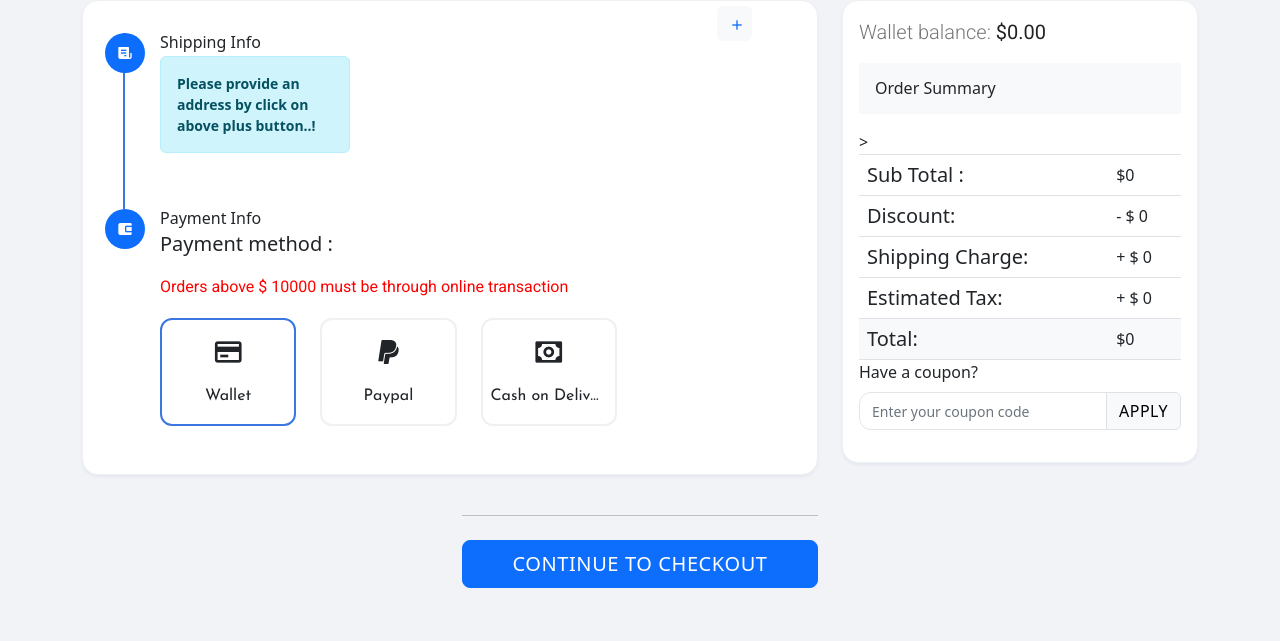
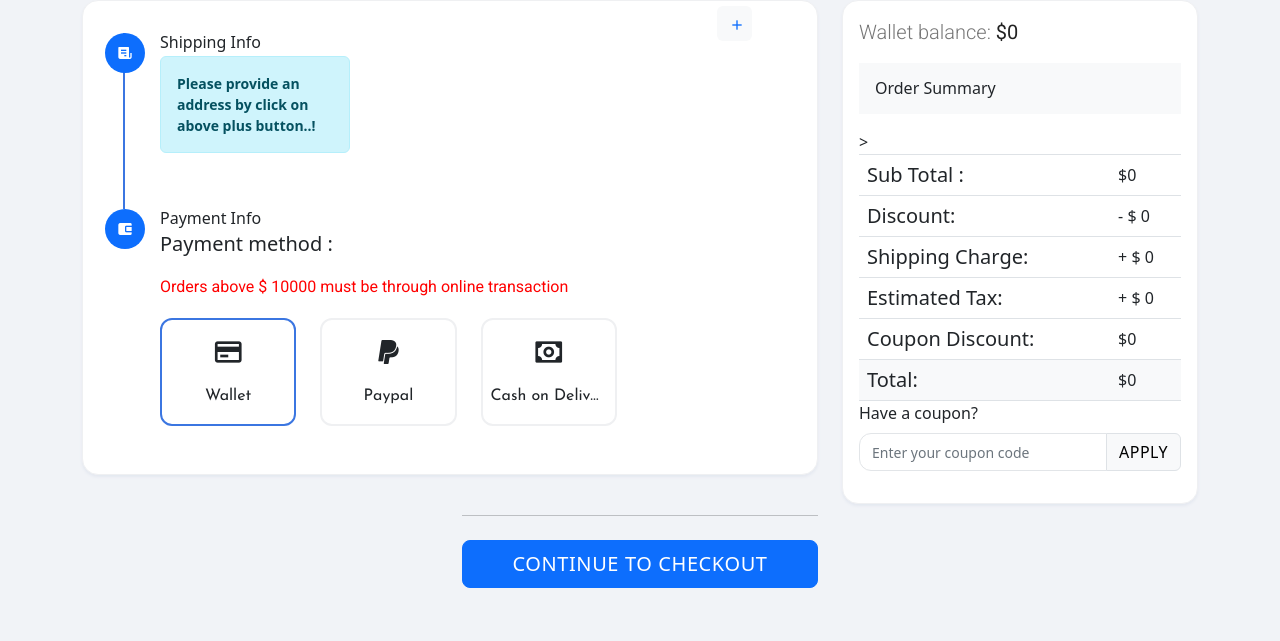
Before and after one commit to VishnudasER/timezone, a Django app: page /checkout/ in a window 1280 px wide. Shown: the part 143-784 px from the top of the page. Run offline with Django 5.2, Linux system fonts and the light colour scheme; the visitor is signed in with stand-in values (Sample User, id 1); data that the repository does not hold is empty; some libraries are stand-ins or nearby versions.

Commit message:
new updates

```diff
--- a/admin_side/models.py
+++ b/admin_side/models.py
@@ -92,6 +92,9 @@ class Applied_coupon(models.Model):
     coupon = models.CharField(max_length=50, null=True, blank=True)
     applied = models.BooleanField(default=True)
 
+    def __str__(self):
+        return f"{self.user} - {self.coupon}"
+
 
 class ProductOffer(models.Model):
     product = models.ForeignKey(Product, on_delete=models.CASCADE)
--- a/cart/views.py
+++ b/cart/views.py
@@ -34,6 +34,9 @@ def add_to_cart(request, uid):
         return redirect('login_perform')
 
     product = get_object_or_404(Product, id=uid)
+    if not (product.active and product.brand.active and product.category.active):
+        messages.error(request, f"{product.title} is unavailable.")
+        return redirect(request.META.get('HTTP_REFERER', '/'))
     if product.stock == 0:
         messages.error(request, f"{product.title} is out of stock.")
     elif CartItem.objects.filter(product=product, user=request.user).exists():
@@ -141,25 +144,18 @@ def update_quantity(request, cart_item_id, action):
 
 @login_required(login_url='login_perform')
 def checkout(request):
-    # Fetch user's cart items
     cart_items = CartItem.objects.filter(user=request.user)
-
-    # Recalculate total cart price based on the updated quantity
     total_cart_price = sum(item.total_price() for item in cart_items)
 
-    # Fetch user addresses
     user_addresses = Address.objects.filter(user=request.user)
+    discount_amount = Decimal('0.01') * total_cart_price
+    shipping_charge = Decimal('0.005') * total_cart_price
+    estimated_tax = Decimal('0.02') * total_cart_price
+    new_price = total_cart_price - discount_amount + shipping_charge + estimated_tax
+    request.session['new_price'] = str(new_price)
 
-    # Calculate discount, shipping charge, and estimated tax based on your logic
-    discount_amount = Decimal('0.01') * total_cart_price  # 1% discount
-    shipping_charge = Decimal('0.005') * total_cart_price  # 0.5% shipping charge
-    estimated_tax = Decimal('0.02') * total_cart_price  # 2% estimated tax
+    applied_coupon_discount = Decimal('0.00')  # Initialize applied coupon discount to 0
 
-    # Calculate the new price after applying discounts, charges, and tax
-    new_price = total_cart_price - discount_amount + shipping_charge + estimated_tax
-    request.session['new_price'] = str(new_price)  # Convert Decimal to string before saving
-
-    # Handle coupon form submission
     if request.method == 'POST':
         coupon_form = CouponForm(request.POST)
         if coupon_form.is_valid():
@@ -174,30 +170,23 @@ def checkout(request):
 
                     if discounted_price >= 0:
                         new_price = discounted_price
-                        request.session['coupon'] = code
-                        request.session['discount_price'] = str(coupon.discount_price)  # Convert Decimal to string
-                        request.session['new_price'] = str(new_price)  # Convert Decimal to string
+                        applied_coupon_discount = coupon.discount_price
+                        request.session['applied_coupon_discount'] = applied_coupon_discount
+                        request.session['discount_price'] = str(coupon.discount_price)
+                        request.session['new_price'] = str(new_price)
                         messages.success(request, f'Coupon {code} applied successfully!')
                     else:
                         messages.error(request, f"The coupon {code} cannot reduce the total below zero.")
                 except Coupon.DoesNotExist:
                     messages.error(request, 'Invalid coupon code.')
 
-    # Ensure there is at least one address for the user
-    # if not user_addresses.exists():
-    #     messages.warning(request, 'Please add an address before proceeding to checkout.')
-    #     return redirect('add_address')
-
-    # Check for out of stock or inactive products in the cart
     for cart_item in cart_items:
-        if cart_item.quantity > cart_item.product.stock or not cart_item.product.active:
+        if cart_item.quantity > cart_item.product.stock or not (cart_item.product.active and cart_item.product.brand.active and cart_item.product.category.active):
             messages.error(request, f'{cart_item.product.title} is out of stock or inactive.')
+            cart_item.delete()
             return redirect('cart')
 
-    # Pass the first address to the template as the default shipping address
     default_address = user_addresses.first()
-
-    # Fetch user's wallet balance
     wallet_balance = Wallet.objects.filter(user=request.user).aggregate(total_balance=Sum(
         Case(
             When(balance_type=Wallet.DEBIT, then=F('amount') * -1),
@@ -206,7 +195,6 @@ def checkout(request):
         )
     ))['total_balance'] or Decimal('0.00')
 
-    # Prepare context for rendering the checkout template
     context = {
         'cart_items': cart_items,
         'user_addresses': user_addresses,
@@ -217,10 +205,12 @@ def checkout(request):
         'default_address': default_address,
         'new_price': new_price,
         'wallet_balance': wallet_balance,
-        'coupon_form': CouponForm()
+        'coupon_form': CouponForm(),
+        'applied_coupon_discount': applied_coupon_discount,  # Pass applied coupon discount to the template
     }
 
     return render(request, 'user/checkout.html', context)
+
 
 
 @login_required(login_url='login_perform')
@@ -229,8 +219,15 @@ def wishlist(request):
     return render(request,'user/wishlist.html',{'wish':wish})
 
 @login_required(login_url='login_perform')
+
 def add_to_wishlist(request, id):
+
     product = get_object_or_404(Product, id=id)
+
+    if not (product.active and product.brand.active and product.category.active):
+        messages.error(request, f'{product.title} is unavailable.')
+        return redirect('wishlist')
+
     wishlist_item, created = Wishlist.objects.get_or_create(product=product, user=request.user)
 
     if not created:
@@ -399,10 +396,23 @@ def cancel_order(request, order_id):
             item.product.stock += item.quantity
             item.product.save()
 
+        # Calculate the total amount of the order
+        if order.billing_status != 'COD':
+            # Calculate the total amount of the order
+            total_amount = sum(item.product.price * item.quantity for item in order_items)
+
+            # Create a Wallet entry to credit the amount back
+            Wallet.objects.create(user=order.user, amount=total_amount, balance_type=Wallet.CREDIT)
+            messages.success(request, 'Order cancelled. Amount credited to wallet.')
+        else:
+            messages.info(request, 'COD selected. Amount not credited to wallet.')
+
         # Change order status and set it to cancelled
         order.active = False
         order.status = 'cancelled'
         order.save()
+    else:
+        messages.error(request, 'This order cannot be cancelled.')
 
     return redirect('order_listing')
 
@@ -432,7 +442,6 @@ def return_order(request, order_id):
 
     return render(request, 'user/returnorder.html', {'order': order, 'existing_return': existing_return})
 
-
 @login_required(login_url='login_perform')
 def order_detailview(request, id):
     # Retrieve the order object based on the provided id
@@ -443,13 +452,18 @@ def order_detailview(request, id):
 
     total_order_price = sum(item.price * item.quantity for item in order.items.all())
 
+    # Retrieve applied coupon discount from session if it exists
+    applied_coupon_discount = request.session.get('applied_coupon_discount', Decimal('0'))
+
     # Calculate discount, shipping charge, and estimated tax based on your logic
     discount_amount = Decimal('0.01') * total_order_price  # 1% discount
     shipping_charge = Decimal('0.005') * total_order_price  # 0.5% shipping charge
     estimated_tax = Decimal('0.02') * total_order_price  # 2% estimated tax
-    new_price = total_order_price - discount_amount + shipping_charge + estimated_tax
 
-    print('selected address',selected_address)
+    # Update the new_price including the applied_coupon_discount
+    new_price = total_order_price - discount_amount + shipping_charge + estimated_tax - applied_coupon_discount
+
+    print('selected address', selected_address)
 
     return render(request, 'user/trackorder.html', {
         'order': order,
@@ -459,7 +473,8 @@ def order_detailview(request, id):
         'discount_amount': discount_amount,
         'shipping_charge': shipping_charge,
         'estimated_tax': estimated_tax,
-        'new_price': new_price,
+        'applied_coupon_discount': applied_coupon_discount,
+        'new_price': new_price  # Pass the new_price to the template
     })
 
 @login_required
--- a/templates/admin-side/admin_dsh.html
+++ b/templates/admin-side/admin_dsh.html
@@ -96,7 +96,7 @@
         <!-- Add more options as needed -->
     </select>
 
-    <canvas id="myChart" width="400" height="200"></canvas>
+    <canvas id="myChart"></canvas>
     <!-- <span>Category :</span> -->
     <!-- <canvas id="myCategory" width="400" height="200"></canvas> -->
 
@@ -157,7 +157,7 @@
             {% endfor %}
         </tbody>
     </table>
-
+    <script src="https://cdnjs.cloudflare.com/ajax/libs/Chart.js/3.7.0/chart.min.js"></script>
     <script src="{% static 'assets/libs/jquery/dist/jquery.min.js' %}"></script>
     <script src="{% static 'assets/libs/bootstrap/dist/js/bootstrap.bundle.min.js' %}"></script>
     <script src="{% static 'assets/js/sidebarmenu.js' %}"></script>
--- a/templates/admin-side/return_view.html
+++ b/templates/admin-side/return_view.html
@@ -1,9 +1,11 @@
 {% extends 'admin-side/base.html' %}
 {% block content %}
+<p>a</p>
+<p>a</p>
 <div class="card">
     <div class="card-body">
         <h3 class="card-title">Order ID: {{ returned.order_id }}</h3>
-        <p>Product Name : {{ returned.order.product.Product_Name }}</p>
+        <p>Product Name :{{ returned.returned_items.first.order_item.product.title }}</p>
         <p>Reason for Return : {{ returned.reason }}</p>
         <tr>
             <th>Order Status : </th>
--- a/templates/admin-side/returnedorders.html
+++ b/templates/admin-side/returnedorders.html
@@ -1,5 +1,7 @@
 {% extends 'admin-side/base.html' %}
 {% block content %}
+<p>s</p>
+<p>s</p>
 <div class="container mt-4">
     <table class="table">
         <thead>
--- a/templates/user/base.html
+++ b/templates/user/base.html
@@ -101,6 +101,7 @@
                                                 <li><a href="{% url 'wishlist' %}">Wishlist</a></li>
                                                 <li><a href="{% url 'order_listing' %}">My Orders</a></li>
                                                 <li><a href="{% url 'view_coupons' %}">Coupons</a></li>
+                                                <li><a href="{% url 'wallet' %}">Wallet</a></li>
                                                 <li><a class="navbar-brand" href="{% url 'cart' %}" id="menu-cart-button">
                                                         <i class="fa-solid fa-cart-shopping"></i>
                                                         <div id="basket-qty" class="d-inline-flex">Cart</div>
--- a/templates/user/checkout.html
+++ b/templates/user/checkout.html
@@ -415,7 +415,7 @@
             <div class="col-xl-4">
                 <div class="card checkout-order-summary">
                     <div class="card-body">
-                        <p class="lead">Wallet balance: <b>${{ wallet_balance }}</b> </p>
+                        <p class="lead">Wallet balance: <b>${{ wallet_balance|floatformat:0 }}</b> </p>
 
                         <div class="p-3 bg-light mb-3">
                             <h5 class="font-size-16 mb-0">Order Summary <span class="float-end ms-2"></span></h5>
@@ -454,6 +454,19 @@
                                         + $ {{ estimated_tax|floatformat:0 }}
                                     </td>>
                                 </tr>
+                                <tr>
+                                    <td colspan="2">
+                                        <h5 class="font-size-14 m-0">Coupon Discount:</h5>
+                                    </td>
+                                    <td>
+                                        {% if applied_coupon_discount %}
+                                    - {{ applied_coupon_discount }}
+                                     {% else %}
+                                     $0
+                                            {% endif %}
+                                    </td>
+                                </tr>
+
                                 <tr class="bg-light">
                                     <td colspan="2">
                                         <h5 class="font-size-14 m-0">Total:</h5>
@@ -462,6 +475,8 @@
                                         ${{new_price|floatformat:0}}
                                     </td>
                                 </tr>
+
+
 
                                 </tbody>
                             </table>
--- a/templates/user/filtered_product_list.html
+++ b/templates/user/filtered_product_list.html
@@ -10,6 +10,7 @@
     <div class="container">
   <div class="row">
       {% for product in product %}
+      {% if product.active and product.brand.active and product.category.active %}
       <div class="col-lg-4 col-md-6 mb-4">
           <a href="{% url 'product_view' product.id %}" class="link-light" style="color: black ; "
               id="double-click-button">
@@ -19,6 +20,7 @@
           <div class="card-body">
               <h5 class="card-title">{{ product.title }}</h5>
               <p class="card-text"><strong>Brand:</strong> {{ product.brand }}</p>
+              <p class="card-text"><strong>Category:</strong> {{ product.category }}</p>
               <p class="card-text"><strong>Price:</strong> ₹ {{ product.price }}</p>
               <p>Old Price: {{product.old_price}}</p>
               <div class="d-flex justify-content-between">
@@ -29,6 +31,7 @@
           </div>
         </div>
       </div>
+      {% endif %}
       {% endfor %}
   </div>
 </div>
--- a/templates/user/home.html
+++ b/templates/user/home.html
@@ -77,7 +77,7 @@
                 </div>
                 <div class="row">
                     {% for p in product %}
-                        {% if p.active %}
+                    {% if p.active and p.brand.active and p.category.active %}
                             <div class="col-xl-4 col-lg-4 col-md-6 col-sm-6">
                                 <div class="single-new-pro mb-30 text-center">
 
@@ -182,7 +182,7 @@
                                 <img src="{% static 'img/gallery/popular2.png' %}" alt="">
 
                                 <div class="img-cap">
-                                    <span><a href="#">View</a> View</span>
+                                    <span>View</span>
                                 </div>
                                 <div class="favorit-items">
                                     <span class="flaticon-heart"></span>
--- a/templates/user/userprofile.html
+++ b/templates/user/userprofile.html
@@ -40,7 +40,7 @@
                         Manage Addresses
                     </a>
                     <a class="list-group-item list-group-item-action" data-toggle="list" href="#coupons" role="tab">
-                        Available Coupons
+                        Wallet
                     </a>
                     <a class="list-group-item list-group-item-action" data-toggle="list" href="#referral" role="tab">
                         Refer and Earn
@@ -144,7 +144,7 @@
 
 
 
-                <div class="tab-pane fade " id="coupons" role="tabpanel">
+                <div class="tab-pane fade " id="wallet" role="tabpanel">
                     <div class="card">
                         <div class="card-body">
                             <div class="container">
--- a/timezone/settings.py
+++ b/timezone/settings.py
@@ -91,6 +91,7 @@ DATABASES = {
 
 DATABASES["default"] = dj_database_url.parse("postgres://mysuperuser:0f2rAVNRos7XQ59H60RTEA3rqr4apAes@dpg-co1guri0si5c73coiin0-a.oregon-postgres.render.com/backendcourse_qqqc")
 
+
 # Password validation
 # https://docs.djangoproject.com/en/5.0/ref/settings/#auth-password-validators
 
```
Also changed, not shown: templates/admin-side/base.html (+0 -8 lines), templates/user/product_view.html (+6 -4 lines), templates/user/trackorder.html (+10 -0 lines).
